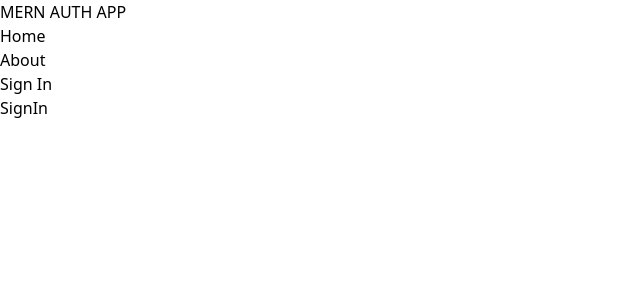
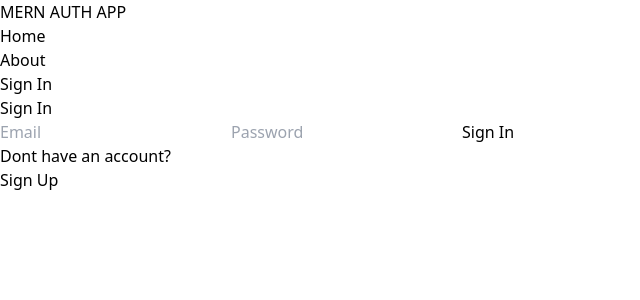
Before and after one commit to msalerno93/MERNAUTH, a React (Vite) app in the folder client/: page /signin in a window 1280 px wide. Shown: the top 300 px of the page, without its empty margins (0-640 px from the left). Built offline with nearby package versions, Linux system fonts and the light colour scheme.

Commit message:
set cookie expiry date

```diff
--- a/client/src/pages/SignIn.jsx
+++ b/client/src/pages/SignIn.jsx
@@ -1,8 +1,71 @@
+import { useState } from "react";
+import { Link } from "react-router-dom";
 
 const SignIn = () => {
+  const [formData, setFormData] = useState({})
+  const [error, setError] = useState(false)
+  const [loading, setLoading] = useState(false)
+  // const API = 'http://localhost:3001/api/'
+
+  const handleChange = (e) => {
+    setFormData({...formData, [e.target.id]: e.target.value})
+  }
+
+  const handleSubmit = async (e) => {
+    e.preventDefault()
+    try {
+      setLoading(true)
+      setError(false)
+      const res = await fetch (`api/auth/signin`, {
+        method: "POST",
+        headers: {
+          'Content-Type': 'application/json',
+        },
+        body: JSON.stringify(formData),
+      })
+      const data = await res.json()
+      setLoading(false)
+      if(data.success === false) {
+        setError(true)
+        return
+      }
+    } catch (error) {
+      setLoading(false)
+      setError(true)
+    }
+  }
+
   return (
-    <div>SignIn</div>
-  )
-}
+    <div className="p-3 max-w-lg mx-auto">
+      <h1 className="text-3xl text-center font-bold my-7">Sign In</h1>
+      <form onSubmit={handleSubmit} className="flex flex-col gap-4 ">
+        <input
+          type="email"
+          placeholder="Email"
+          id="email"
+          className="bg-slate-100 p-3 rounded-lg"
+          onChange={handleChange}
+        />
+        <input
+          type="password"
+          placeholder="Password"
+          id="password"
+          className="bg-slate-100 p-3 rounded-lg"
+          onChange={handleChange}
+        />
+        <button disabled={loading} className="bg-slate-700 text-white p-3 rounded-lg uppercase font-bold hover:opacity-90 disabled:opacity-70 text-xl">
+          {loading ? 'Loading...' : 'Sign In' }
+        </button>
+      </form>
+      <div className="flex gap-3 pt-4">
+        <p>Dont have an account? </p>
+        <Link to="/signup">
+          <span className="text-blue-500">Sign Up</span>
+        </Link>
+      </div>
+      <p className="text-red-700 mt-5">{error && 'Something went wrong'}</p>
+    </div>
+  );
+};
 
 export default SignIn
```
Also changed, not shown: 1 other file (tests, documents, lock files or other folders).
